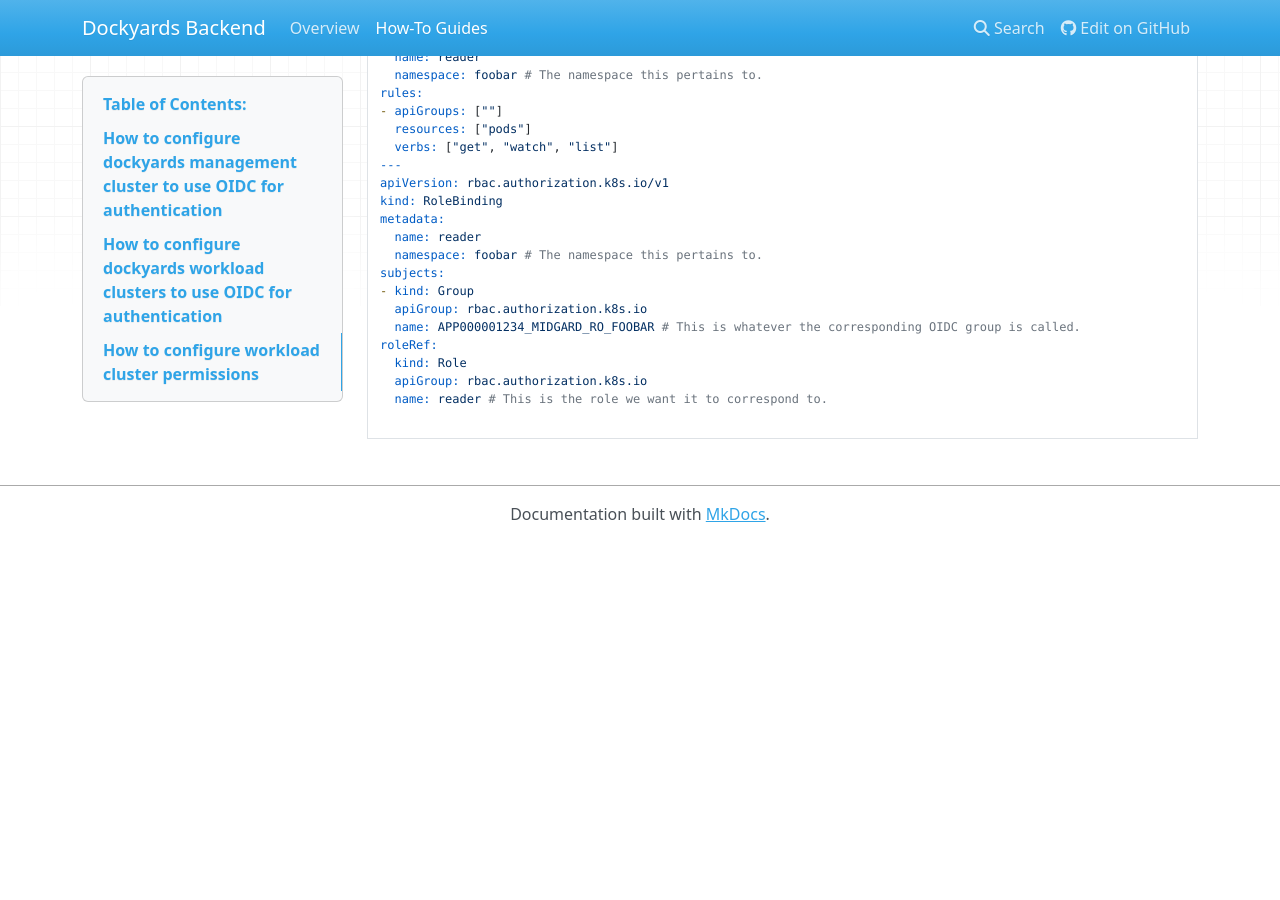
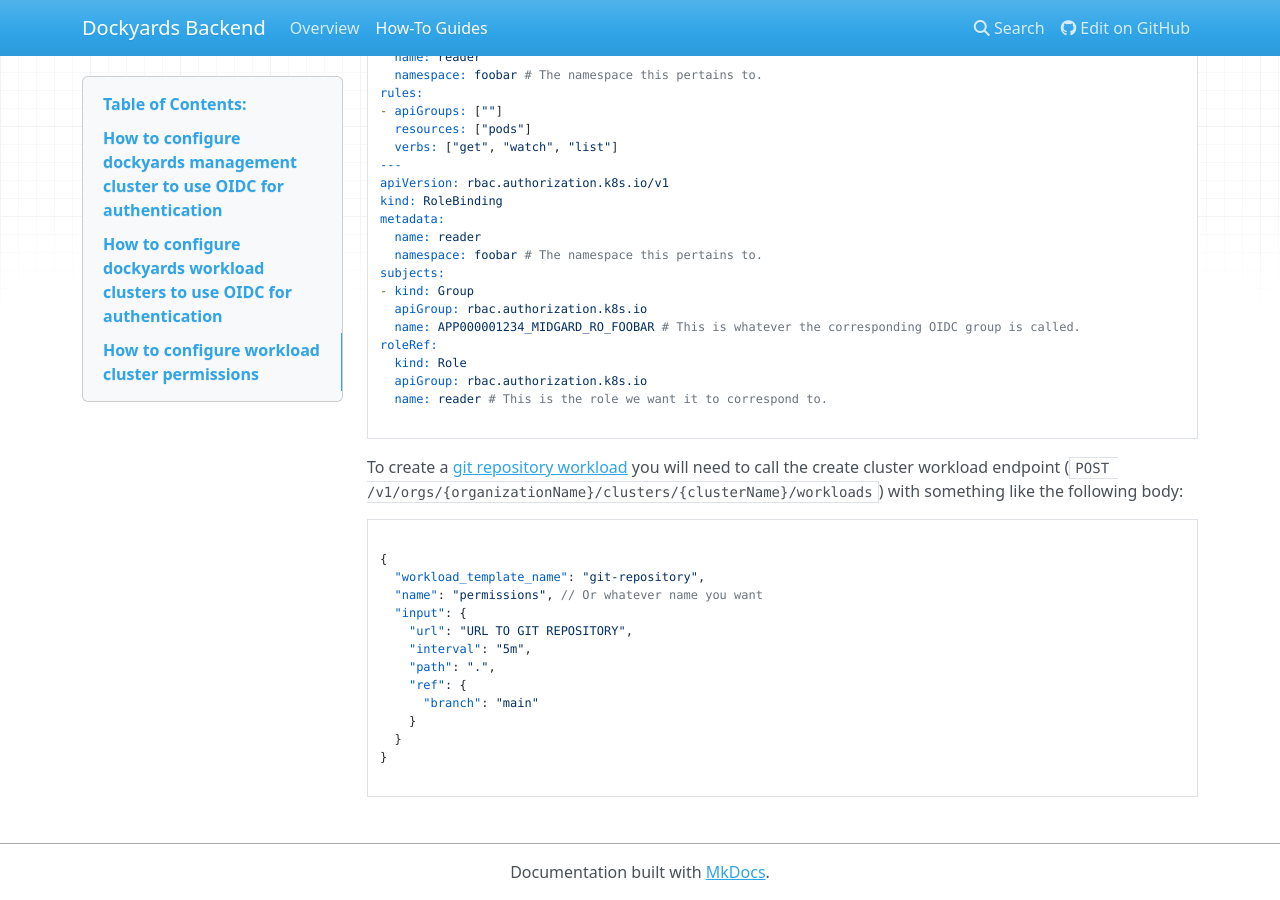
Before and after one commit to sudoswedenab/dockyards-backend, an MkDocs documentation site: the page built from docs/how-to.md, in a window 1280 px wide and 900 px high, scrolled down 3727 px. Built offline with MkDocs 1.6.1, drawn with Linux system fonts in a browser that asks for light colours; nearby versions of some CDN libraries; before the commit the page ends 4269 px from its top, so only the background shows below that.

Commit message:
Document how git repository workloads are created

````diff
--- a/docs/how-to.md
+++ b/docs/how-to.md
@@ -230,6 +230,27 @@ roleRef:
 
 ```
 
+To create a [git repository workload][git-repo-workload] you will need to
+call the create cluster workload endpoint (`POST /v1/orgs/{organizationName}/clusters/{clusterName}/workloads`)
+with something like the following body:
+
+```json
+
+{
+  "workload_template_name": "git-repository",
+  "name": "permissions", // Or whatever name you want
+  "input": {
+    "url": "URL TO GIT REPOSITORY",
+    "interval": "5m",
+    "path": ".",
+    "ref": {
+      "branch": "main"
+    }
+  }
+}
+
+```
+
 [git-repo-workload]: https://github.com/sudoswedenab/dockyards-workload-templates/blob/main/templates/git-repository/git-repository.cue
 [role]: https://kubernetes.io/docs/reference/access-authn-authz/rbac/#role-example
 [role-binding]: https://kubernetes.io/docs/reference/access-authn-authz/rbac/#rolebinding-and-clusterrolebinding
````
